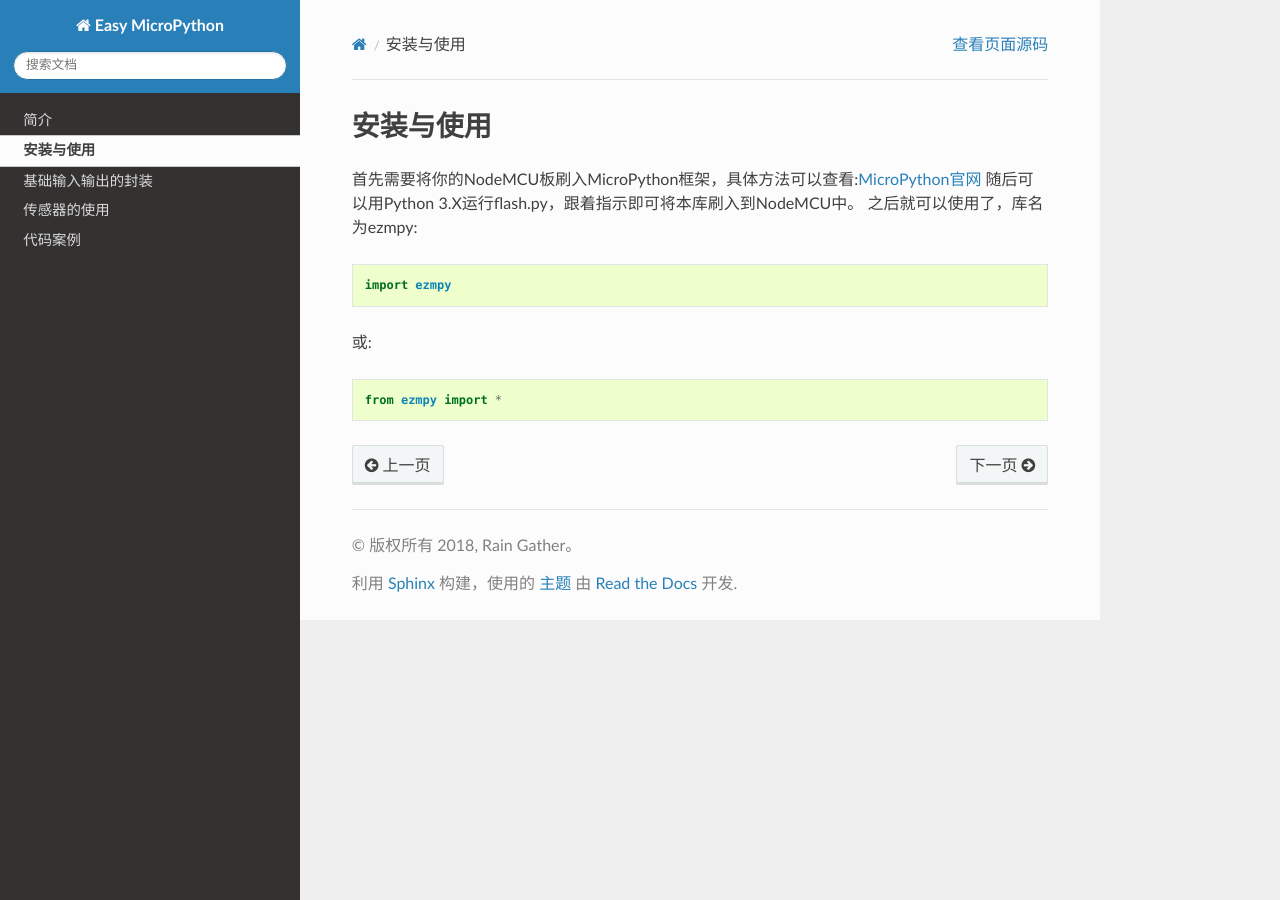
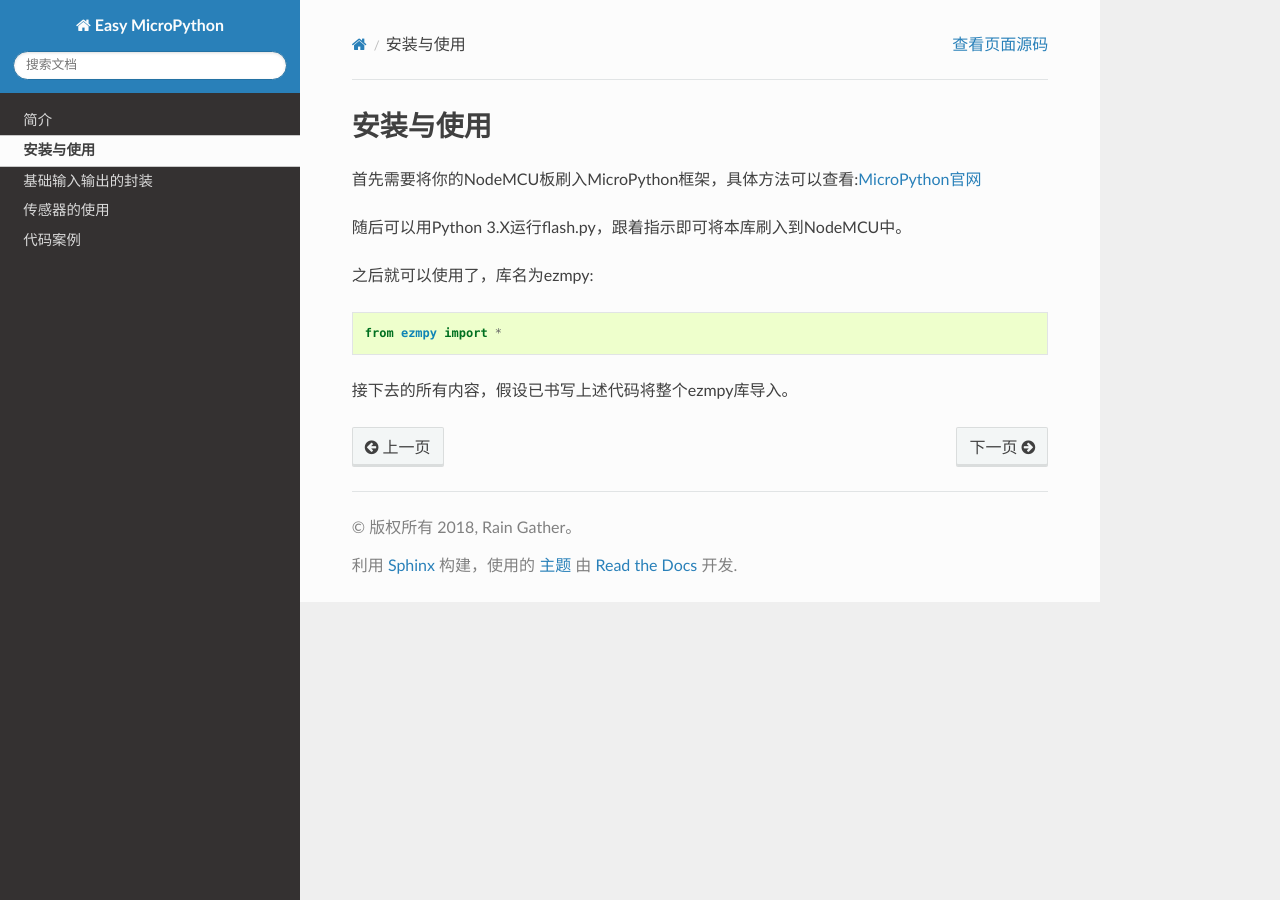
Before and after one commit to RainGather/Easy_MicroPython, a Sphinx documentation site: the page built from docs/install.rst, in a window 1280 px wide. Built offline with Sphinx 7.4.7 and the Read the Docs theme 2.0.0, drawn with Linux system fonts in a browser that asks for light colours.

Commit message:
add enter

```diff
--- a/docs/install.rst
+++ b/docs/install.rst
@@ -2,11 +2,11 @@
 ===============
 
 首先需要将你的NodeMCU板刷入MicroPython框架，具体方法可以查看:`MicroPython官网 <http://www.micropython.org/>`_
+
 随后可以用Python 3.X运行flash.py，跟着指示即可将本库刷入到NodeMCU中。
+
 之后就可以使用了，库名为ezmpy::
 
-    import ezmpy
+    from ezmpy import *
 
-或::
-
-    from ezmpy import *
+接下去的所有内容，假设已书写上述代码将整个ezmpy库导入。
--- a/docs/intro.rst
+++ b/docs/intro.rst
@@ -2,4 +2,5 @@
 =========================
 
 Easy MicroPython是在MicroPython之上的一层封装，将针脚操作和传感器、控制器连接进行了进一步的简化，目的是为了让初学者更加方便、快捷地使用MicroPython。
+
 本项目目前仅在基于ESP8266或ESP32的NodeMcu上进行过调试，其余硬件不保证兼容性。
```
